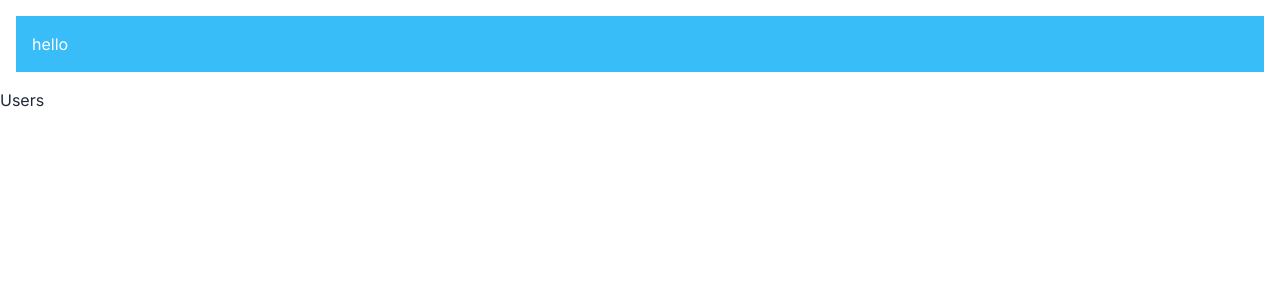
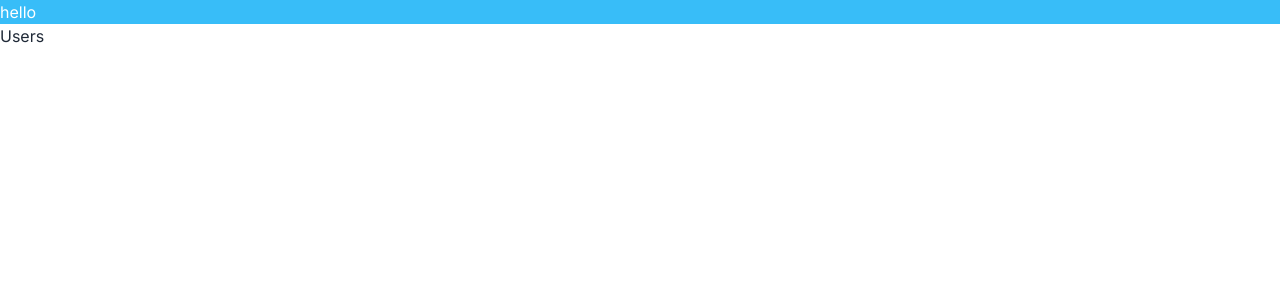
Before and after one commit to BiziLife/portfolio_website, a Next.js app: page / in a window 1280 px wide. Shown: the top 300 px of the page. Built offline with nearby package versions, Linux system fonts and the light colour scheme.

Commit message:
first commit

```diff
--- a/app/layout.tsx
+++ b/app/layout.tsx
@@ -15,7 +15,7 @@ export default function RootLayout({
   children: React.ReactNode
 }) {
   return (
-    <html lang="en">
+    <html lang="en" className='m-0 p-0'>
       <body className={inter.className}>{children}</body>
     </html>
   )
--- a/app/page.tsx
+++ b/app/page.tsx
@@ -5,7 +5,10 @@ import Link from 'next/link'
 export default function Home() {
   return (
     <main>
-       <h1 className='p-4 m-4 bg-sky-400 text-white'>hello</h1>
+      <nav className=''>
+
+      </nav>
+       <h1 className='bg-sky-400 text-white'>hello</h1>
        <Link href={'/users'}>Users</Link>
     </main>
   )
```
